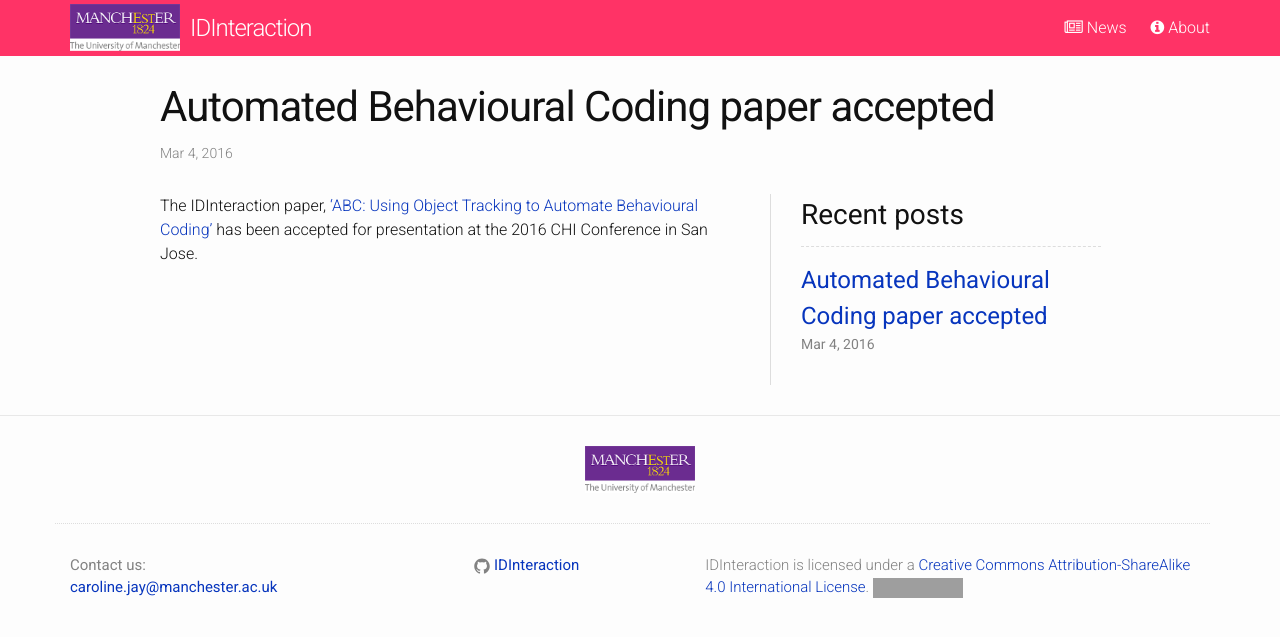
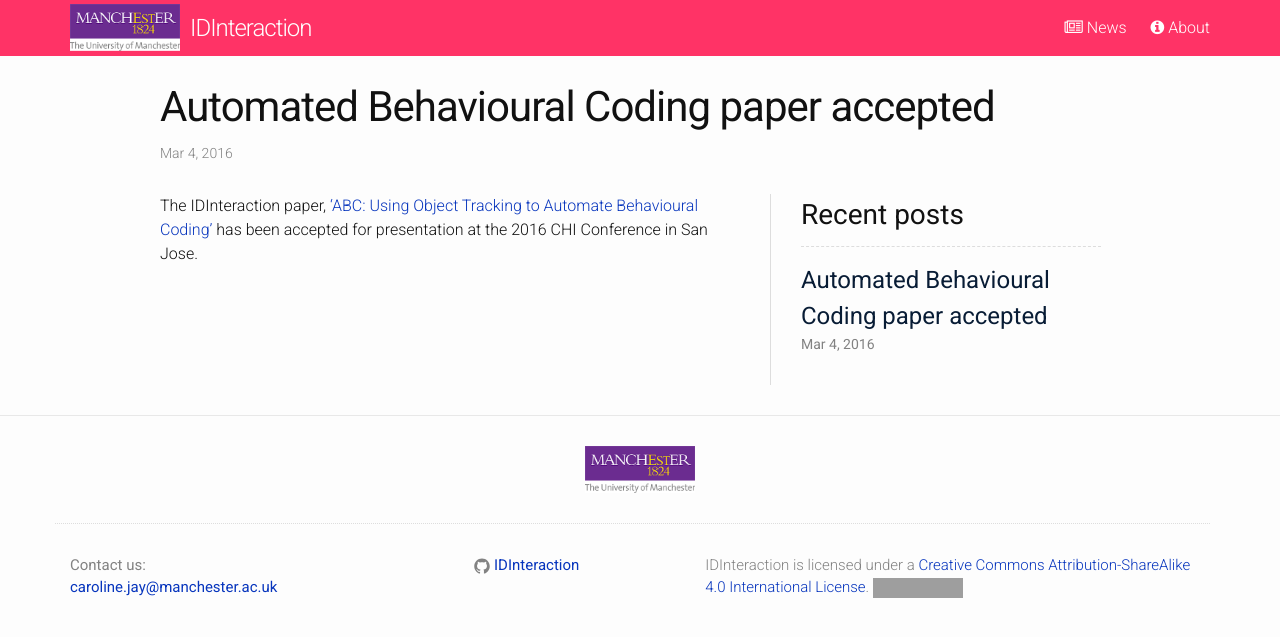
Before and after one commit to IDInteraction/IDInteraction.github.io, a Jekyll site: the page built from _posts/2016-03-04-idinteraction-paper-accepted-to-chi.markdown, in a window 1280 px wide. Shown: the top 637 px of the page. Built offline with Jekyll 4.4.1, drawn with Linux system fonts in a browser that asks for light colours; nearby versions of some CDN libraries; grey boxes are pictures that could not be loaded.

Commit message:
More plain-links in posts.

```diff
--- a/_layouts/post.html
+++ b/_layouts/post.html
@@ -17,7 +17,7 @@
 		{% for post in site.posts %}
 			<li>
 				<h3>
-			  		<a class="post-link" href="{{ post.url | prepend: site.baseurl }}">{{ post.title }}</a>
+			  		<a class="post-link plain-link" href="{{ post.url | prepend: site.baseurl }}">{{ post.title }}</a>
 				</h3>
 				<div class="post-meta">{{ post.date | date: "%b %-d, %Y" }}</div>
 			</li>
```
